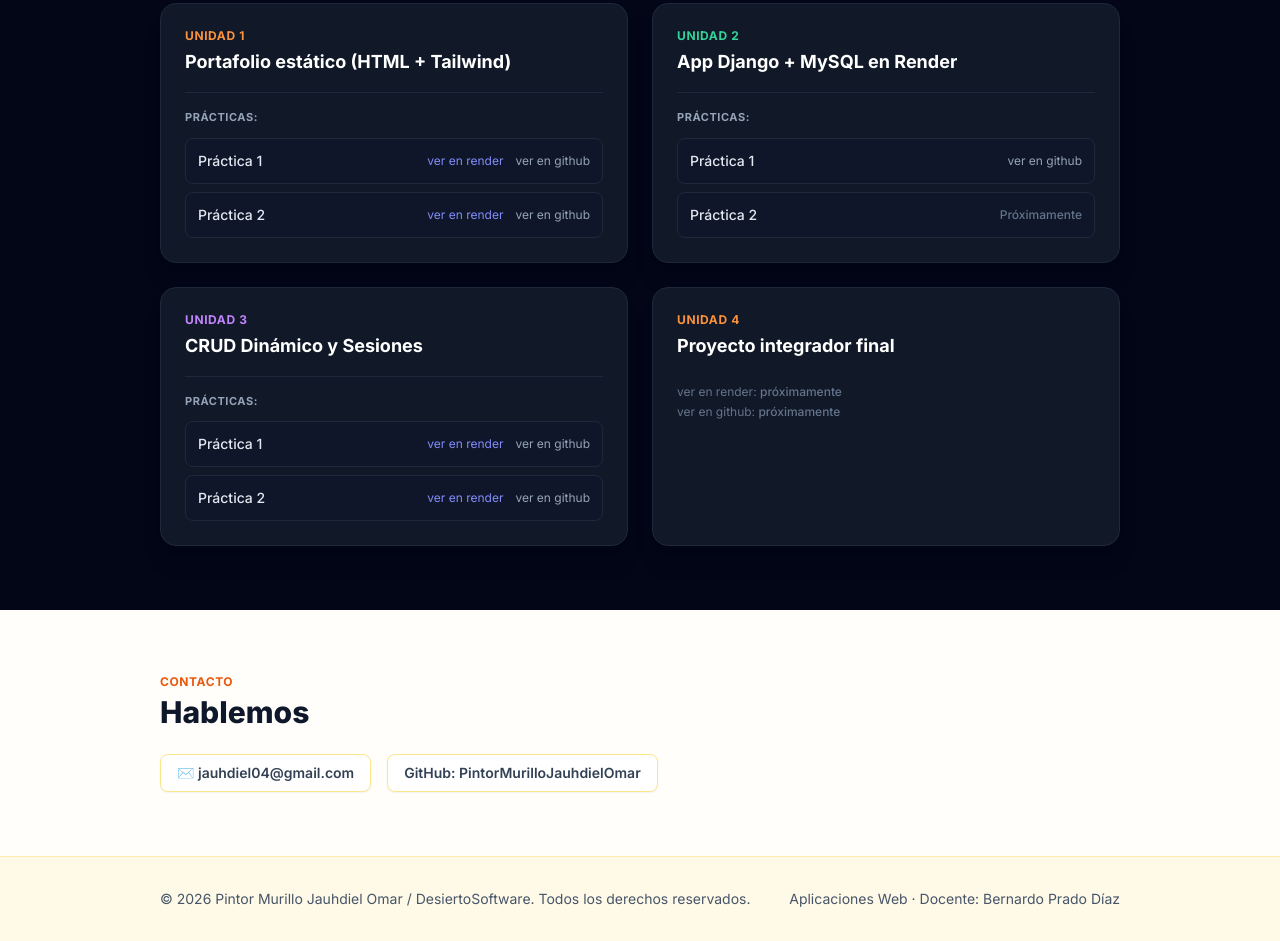
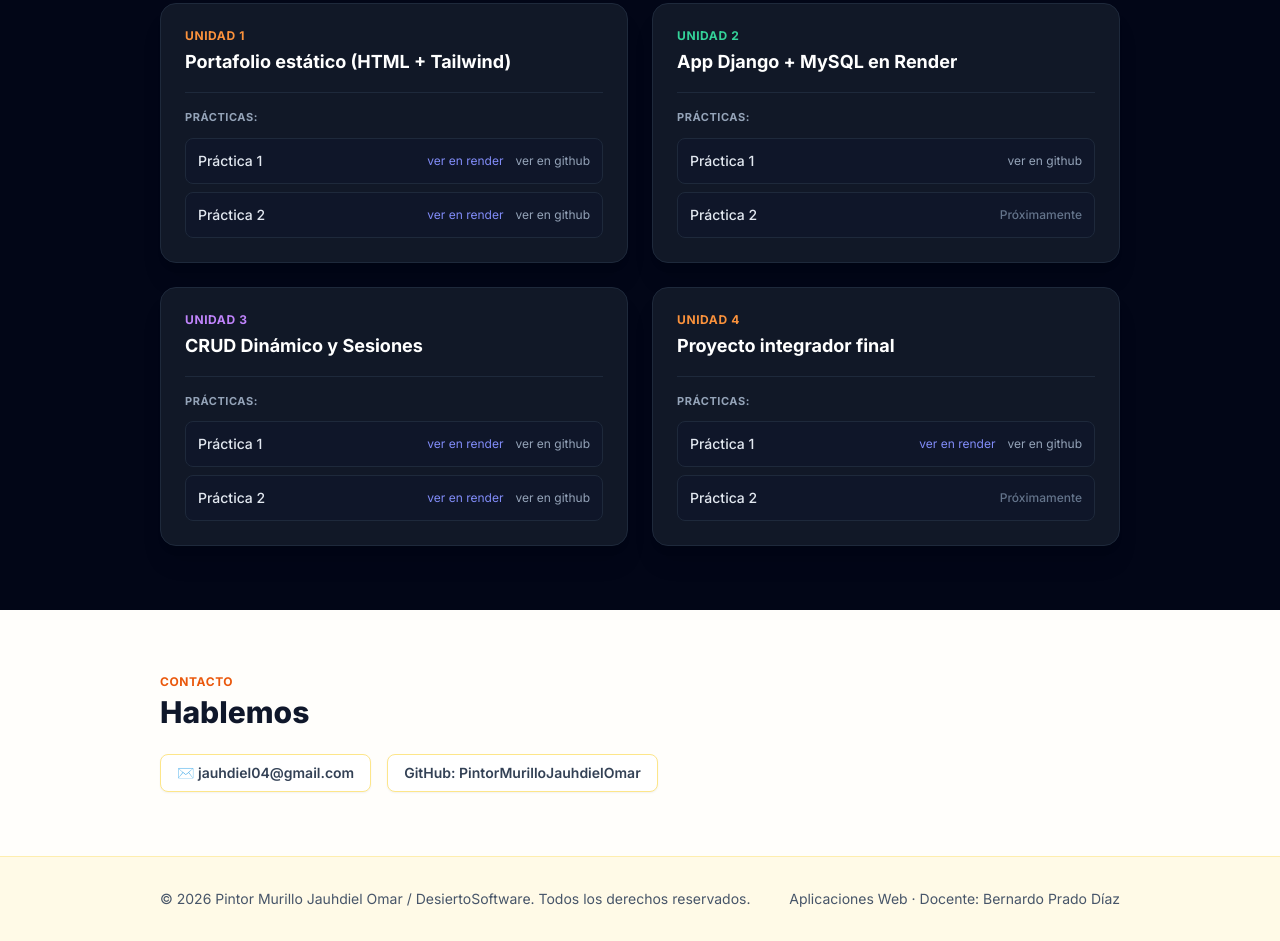
Before and after one commit to PintorMurilloJauhdielOmar/Portafolio_PMJO4, a plain HTML site: page index.html in a window 1280 px wide. Shown: the part 2105-3046 px from the top of the page. Drawn offline with nearby package versions, Linux system fonts and the light colour scheme.

Commit message:
Agregar U4 practica 1 al portafolio

```diff
--- a/index.html
+++ b/index.html
@@ -226,12 +226,12 @@
               </div>
             </div>
 
-            <!-- Práctica 2 (CASCARÓN LISTO PARA LLENAR) -->
+            <!-- Práctica 2 -->
             <div class="bg-slate-900/90 border border-slate-800 rounded-lg p-3 flex items-center justify-between text-sm">
               <span class="font-medium text-slate-200">Práctica 2</span>
               <div class="flex items-center gap-3 text-xs">
                 <a href="https://u3s6-pintor-murillo-jauhdiel-omar.onrender.com/login/?next=/servicios/" target="_blank" rel="noopener noreferrer" class="text-indigo-400 hover:text-indigo-300 hover:underline">ver en render</a>
-                <a href="TU_LINK_GITHUB_U3_P2" target="_blank" rel="noopener noreferrer" class="text-slate-400 hover:text-slate-200 hover:underline">ver en github</a>
+                <a href="https://github.com/PintorMurilloJauhdielOmar/u3s6-pintor-murillo-jauhdiel-omar" target="_blank" rel="noopener noreferrer" class="text-slate-400 hover:text-slate-200 hover:underline">ver en github</a>
               </div>
             </div>
           </div>
@@ -244,9 +244,25 @@
           <p class="text-xs font-bold text-brand-400 uppercase tracking-wider">Unidad 4</p>
           <h3 class="text-lg font-bold text-white mt-1">Proyecto integrador final</h3>
 
-          <div class="mt-6 text-xs text-slate-500 space-y-1">
-            <p>ver en render: <span class="text-slate-500 font-medium">próximamente</span></p>
-            <p>ver en github: <span class="text-slate-500 font-medium">próximamente</span></p>
+          <div class="border-b border-slate-800 my-4"></div>
+
+          <p class="text-[11px] font-bold text-slate-400 uppercase tracking-wider mb-3">Prácticas:</p>
+
+          <div class="space-y-2">
+            <!-- Práctica 1 -->
+            <div class="bg-slate-900/90 border border-slate-800 rounded-lg p-3 flex items-center justify-between text-sm">
+              <span class="font-medium text-slate-200">Práctica 1</span>
+              <div class="flex items-center gap-3 text-xs">
+                <a href="https://u4s7-pintor-murillo-jauhdiel-omar.onrender.com/login/?next=/servicios/" target="_blank" rel="noopener noreferrer" class="text-indigo-400 hover:text-indigo-300 hover:underline">ver en render</a>
+                <a href="https://github.com/PintorMurilloJauhdielOmar/u4s7-pintor-murillo-jauhdiel-omar" target="_blank" rel="noopener noreferrer" class="text-slate-400 hover:text-slate-200 hover:underline">ver en github</a>
+              </div>
+            </div>
+
+            <!-- Práctica 2 -->
+            <div class="bg-slate-900/90 border border-slate-800 rounded-lg p-3 flex items-center justify-between text-sm">
+              <span class="font-medium text-slate-200">Práctica 2</span>
+              <span class="text-xs text-slate-500 font-medium">Próximamente</span>
+            </div>
           </div>
         </div>
       </div>
```
